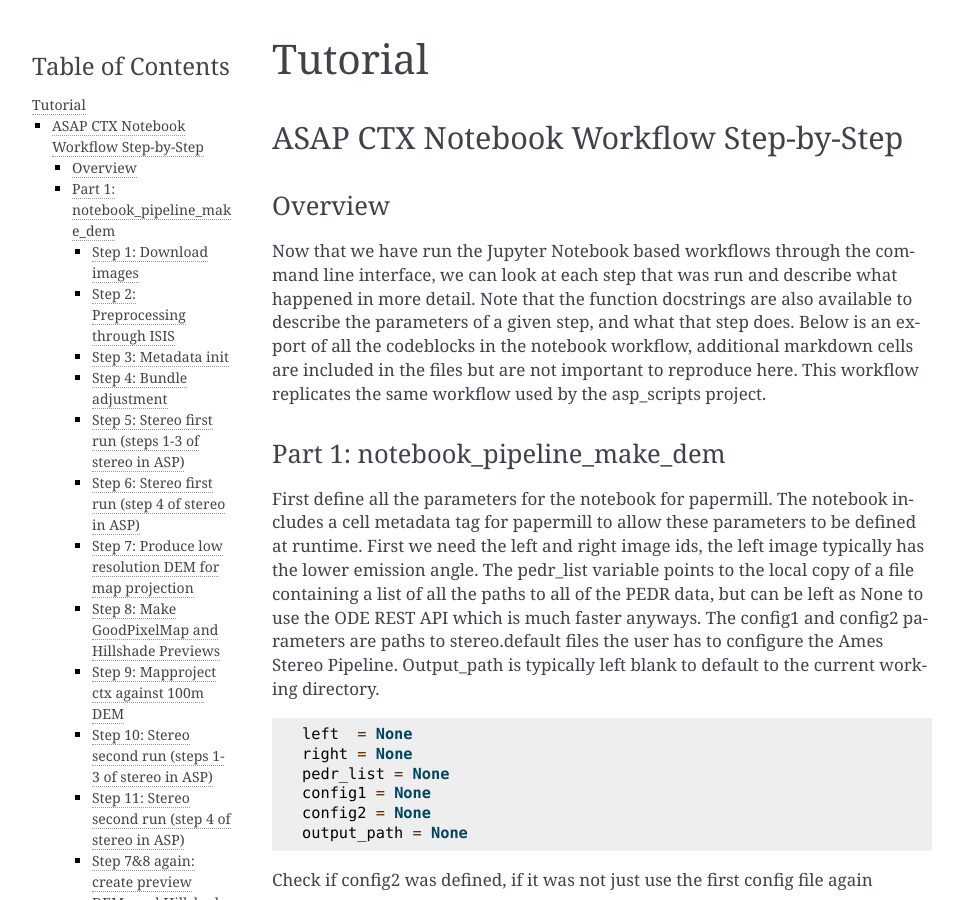
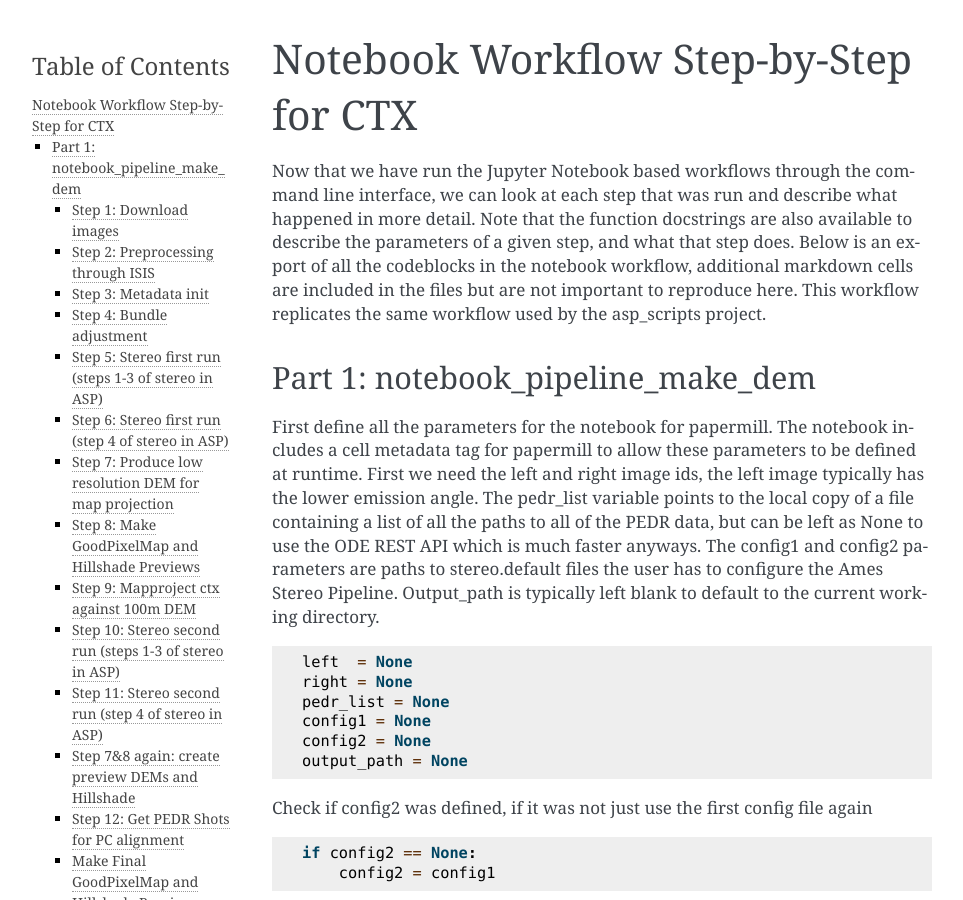
Before and after one commit to AndrewAnnex/asap_stereo, a Sphinx documentation site: the page built from docs/step_by_step_ctx.rst, in a window 1280 px wide and 900 px high. Shown: the whole window, without its empty margins (148-1111 px from the left). Built offline with Sphinx 7.4.7, drawn with Linux system fonts in a browser that asks for light colours.

Commit message:
fix for doc walkthrough title

```diff
--- a/docs/step_by_step_ctx.rst
+++ b/docs/step_by_step_ctx.rst
@@ -1,13 +1,7 @@
-============
-Tutorial
-============
+=======================================
+Notebook Workflow Step-by-Step for CTX
+=======================================
 
-ASAP CTX Notebook Workflow Step-by-Step
----------------------------------------
-
-
-Overview
-^^^^^^^^
 Now that we have run the Jupyter Notebook based workflows through the command line interface, we can look at each step that was run and describe what happened in more detail.
 Note that the function docstrings are also available to describe the parameters of a given step, and what that step does.
 Below is an export of all the codeblocks in the notebook workflow, additional markdown cells are included in the files but are not important to reproduce here.
```
